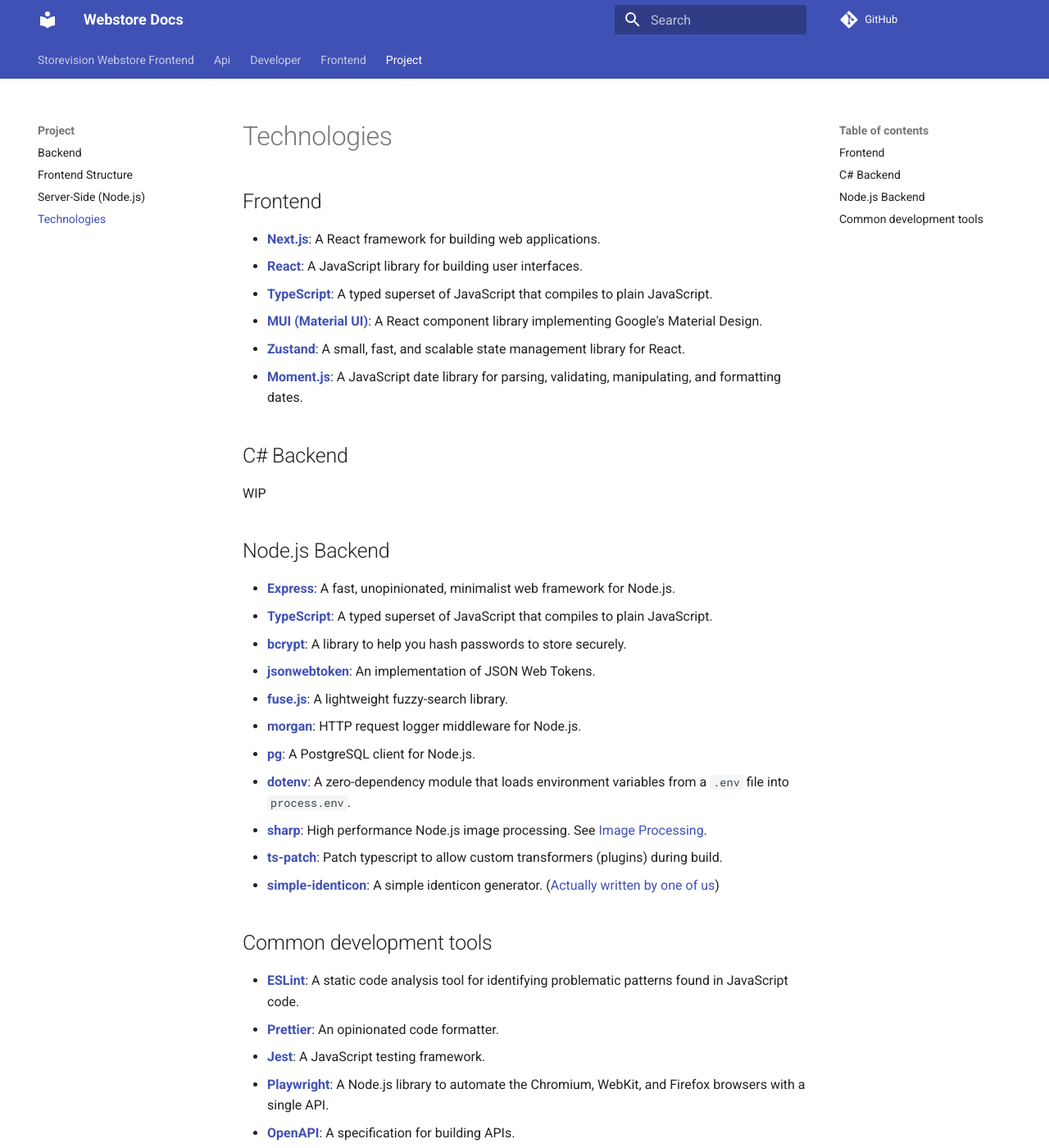
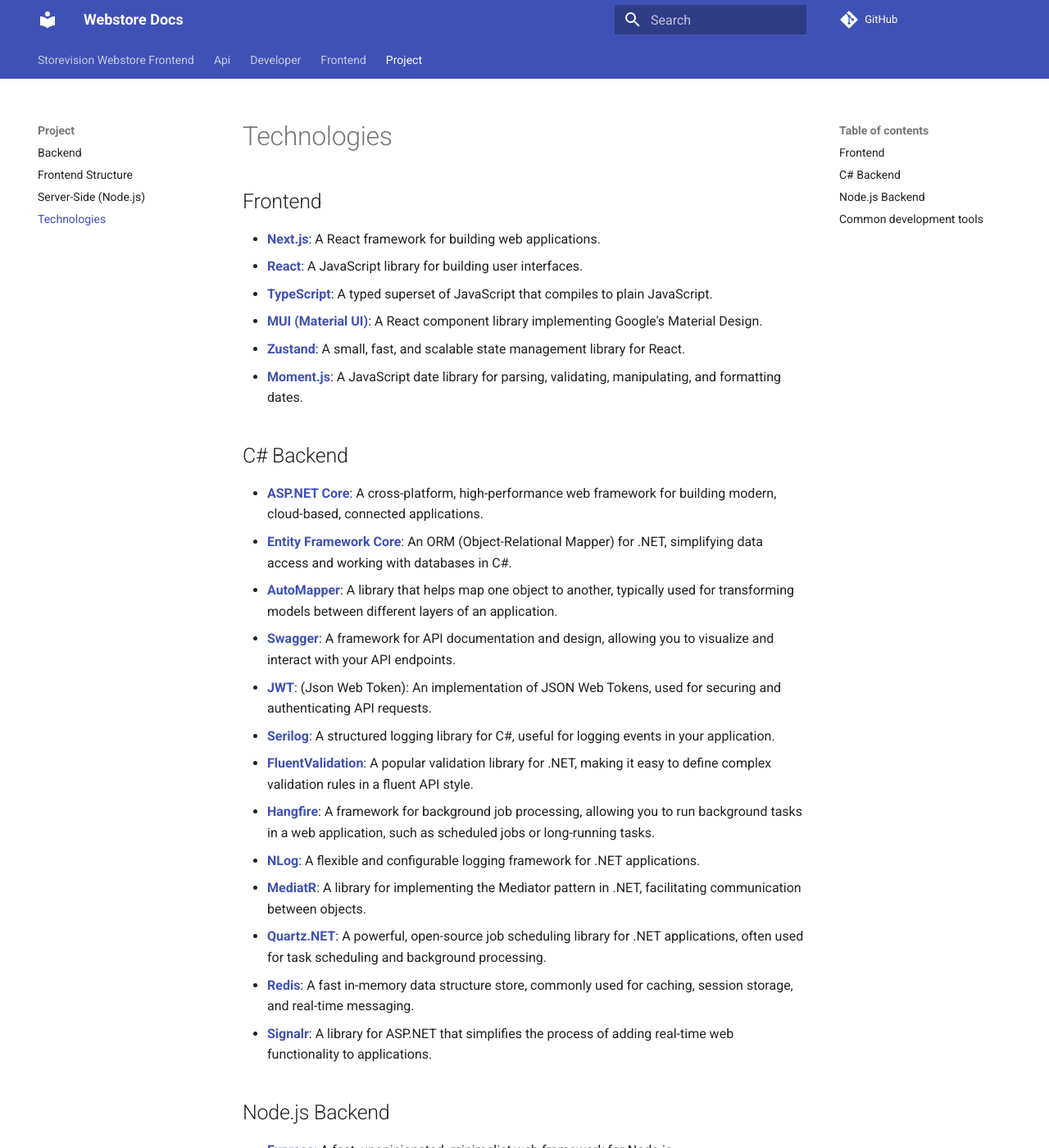
Before and after one commit to storevision/docs, an MkDocs documentation site: the page built from docs/project/technologies.md, in a window 1280 px wide and 1400 px high. Shown: the whole window at 82% size. Built offline with MkDocs 1.6.1 and Material for MkDocs 9.7.7, drawn with Linux system fonts in a browser that asks for light colours; comment, search, counter and statistics services are not loaded.

Commit message:
Update technologies.md

```diff
--- a/docs/project/technologies.md
+++ b/docs/project/technologies.md
@@ -11,7 +11,19 @@
 
 ## C# Backend
 
-WIP
+- **[ASP.NET Core](https://learn.microsoft.com/de-de/aspnet/core/introduction-to-aspnet-core?view=aspnetcore-9.0)**: A cross-platform, high-performance web framework for building modern, cloud-based, connected applications.
+- **[Entity Framework Core](https://learn.microsoft.com/en-us/ef/core/)**: An ORM (Object-Relational Mapper) for .NET, simplifying data access and working with databases in C#.
+- **[AutoMapper](https://automapper.org/)**: A library that helps map one object to another, typically used for transforming models between different layers of an application.
+- **[Swagger](https://swagger.io/)**: A framework for API documentation and design, allowing you to visualize and interact with your API endpoints.
+- **[JWT](https://de.wikipedia.org/wiki/JSON_Web_Token)**: (Json Web Token): An implementation of JSON Web Tokens, used for securing and authenticating API requests.
+- **[Serilog](https://serilog.net/)**: A structured logging library for C#, useful for logging events in your application.
+- **[FluentValidation](https://docs.fluentvalidation.net/en/latest/)**: A popular validation library for .NET, making it easy to define complex validation rules in a fluent API style.
+- **[Hangfire](https://www.hangfire.io/)**: A framework for background job processing, allowing you to run background tasks in a web application, such as scheduled jobs or long-running tasks.
+- **[NLog](https://nlog-project.org/)**: A flexible and configurable logging framework for .NET applications.
+- **[MediatR](https://learn.microsoft.com/de-de/dotnet/architecture/microservices/microservice-ddd-cqrs-patterns/microservice-application-layer-implementation-web-api)**: A library for implementing the Mediator pattern in .NET, facilitating communication between objects.
+- **[Quartz.NET](https://www.nuget.org/packages/Quartz)**: A powerful, open-source job scheduling library for .NET applications, often used for task scheduling and background processing.
+- **[Redis](https://redis.io/de/)**: A fast in-memory data structure store, commonly used for caching, session storage, and real-time messaging.
+- **[Signalr](https://learn.microsoft.com/de-de/aspnet/signalr/overview/getting-started/introduction-to-signalr)**: A library for ASP.NET that simplifies the process of adding real-time web functionality to applications.
 
 ## Node.js Backend
 
```
